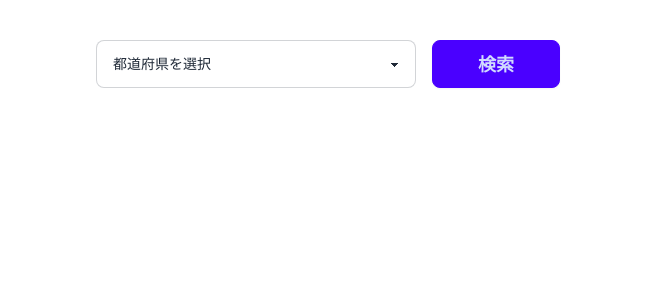
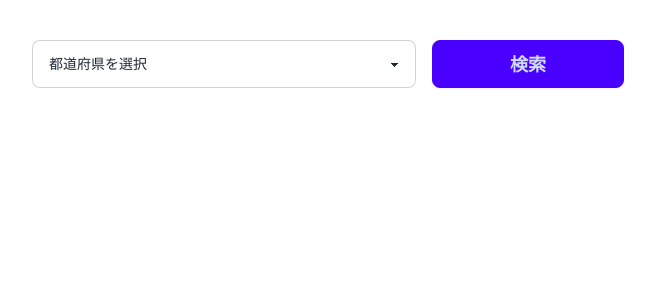
Before and after one commit to nagutabby/tourist-information-base, a SvelteKit app: page / in a window 1280 px wide. Shown: the top 300 px of the page, without its empty margins (312-967 px from the left). Built offline with nearby package versions, Linux system fonts and the light colour scheme.

Commit message:
leafletを追加する

```diff
--- a/package.json
+++ b/package.json
@@ -12,8 +12,10 @@
 	"devDependencies": {
 		"@sveltejs/adapter-node": "^1.3.1",
 		"@sveltejs/kit": "^1.27.4",
+		"@types/leaflet": "^1.9.8",
 		"autoprefixer": "^10.4.16",
 		"daisyui": "^4.4.2",
+		"leaflet": "^1.9.4",
 		"postcss": "^8.4.31",
 		"svelte": "^4.0.5",
 		"svelte-check": "^3.6.0",
--- /dev/null
+++ b/src/lib/components/Map.svelte
@@ -0,0 +1,22 @@
+<script lang="ts">
+  import "leaflet/dist/leaflet.css";
+  import { onMount } from "svelte";
+
+  export let elements: Validation.Element[]
+
+  onMount(async () => {
+    await import("leaflet");
+    const map = window.L.map("map").setView([35.39, 139.44], 6);
+    window.L.tileLayer("https://tile.openstreetmap.org/{z}/{x}/{y}.png", {
+      maxZoom: 19,
+      attribution:
+        '&copy; <a href="http://www.openstreetmap.org/copyright">OpenStreetMap</a>',
+    }).addTo(map);
+    elements.forEach((element) => {
+      window.L.marker([element.lat, element.lon, 0]).addTo(map);
+    })
+
+  });
+</script>
+
+<div id="map" class="w-[100vw] h-[100vh]" />
--- a/src/routes/+layout.svelte
+++ b/src/routes/+layout.svelte
@@ -2,6 +2,4 @@
   import "../main.css";
 </script>
 
-<div class="container mx-auto my-10">
-  <slot />
-</div>
+<slot />
--- a/src/routes/+page.svelte
+++ b/src/routes/+page.svelte
@@ -4,16 +4,23 @@
   export let data: PageData;
 </script>
 
-<form action="/locations" class="flex justify-center gap-4">
+<div class="container mx-auto my-10 w-[90vw] sm:w-full">
+  <form
+    action="/locations"
+    class="flex flex-col sm:flex-row justify-center gap-4"
+  >
     <select
       name="prefecture"
-    class="select select-bordered w-full max-w-xs"
+      class="select select-bordered w-full sm:w-[30vw]"
       required
     >
       <option value="" disabled selected>都道府県を選択</option>
       {#each data.prefectures as prefecture}
-      <option value="{prefecture}">{prefecture}</option>
+        <option value={prefecture}>{prefecture}</option>
       {/each}
     </select>
-  <button type="submit" class="btn btn-primary w-[10vw] text-lg">検索</button>
+    <button type="submit" class="btn btn-primary w-full sm:w-[15vw] text-lg"
+      >検索</button
+    >
   </form>
+</div>
--- a/src/routes/locations/+page.svelte
+++ b/src/routes/locations/+page.svelte
@@ -1,8 +1,10 @@
 <script lang="ts">
   import type { PageData } from "./$types";
-
+  import Map from "$lib/components/Map.svelte";
   export let data: PageData;
 </script>
+
+<Map elements={data.elements} />
 
 {#each data.elements as element}
   {#if element.tags.attraction !== "animal"}
--- a/src/routes/locations/[id]/+page.svelte
+++ b/src/routes/locations/[id]/+page.svelte
@@ -1,6 +1,5 @@
 <script lang="ts">
   import type { PageData } from "./$types";
-
   export let data: PageData;
 </script>
 
--- a/src/routes/types/overpass.ts
+++ b/src/routes/types/overpass.ts
@@ -3,14 +3,14 @@ namespace Validation {
     version: number;
     generator: string;
     osm3s: Osm3s;
-    elements: Elements[];
+    elements: Element[];
   }
   interface Osm3s {
     timestamp_osm_base: string;
     timestamp_osm_areas_base: string;
     copyright: string;
   }
-  interface Elements {
+  export interface Element {
     type: string;
     id: number;
     lat: number;
```
Also changed, not shown: 1 other file (tests, documents, lock files or other folders). Lines whose indentation alone changed are shown as unchanged.
